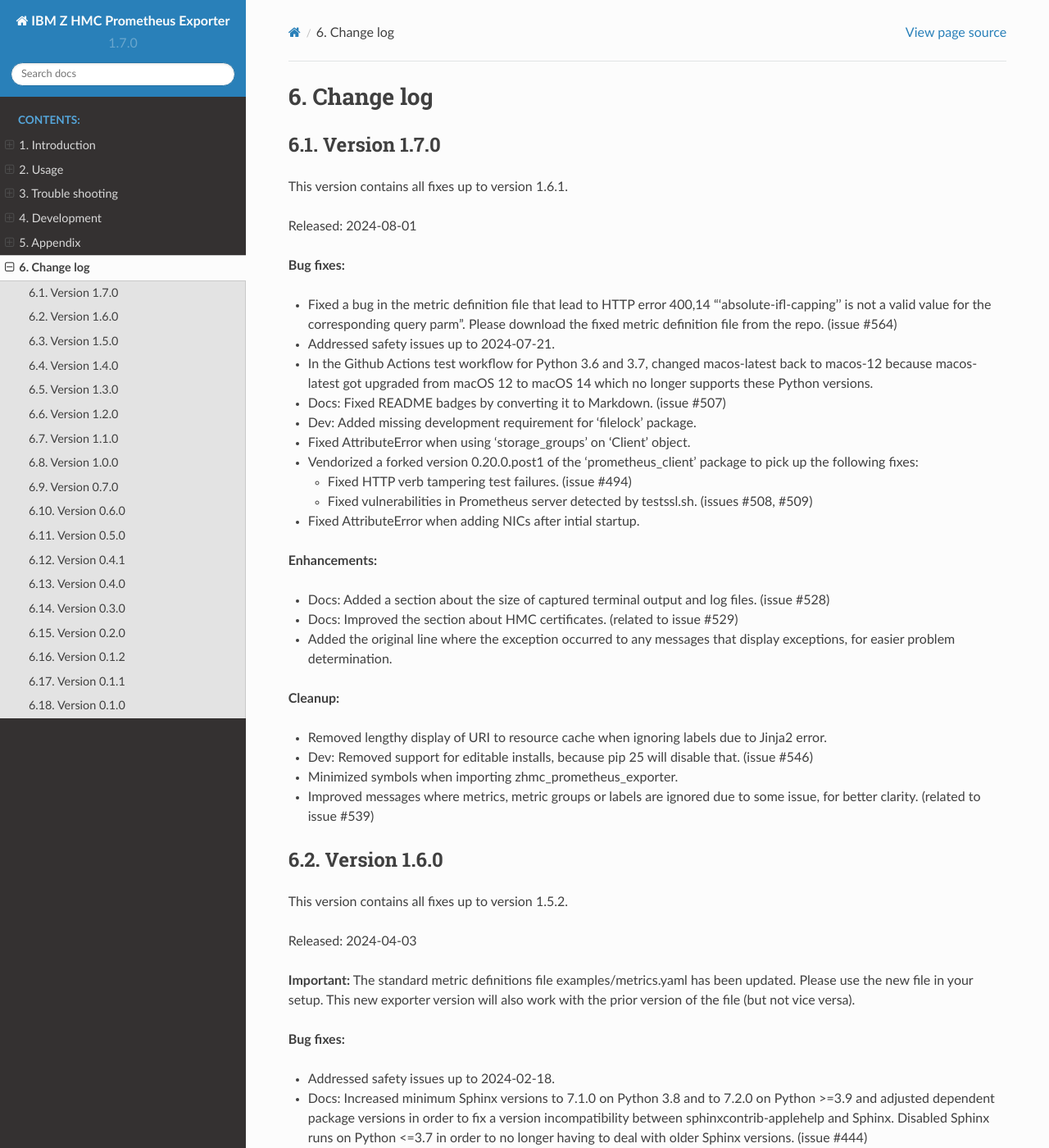
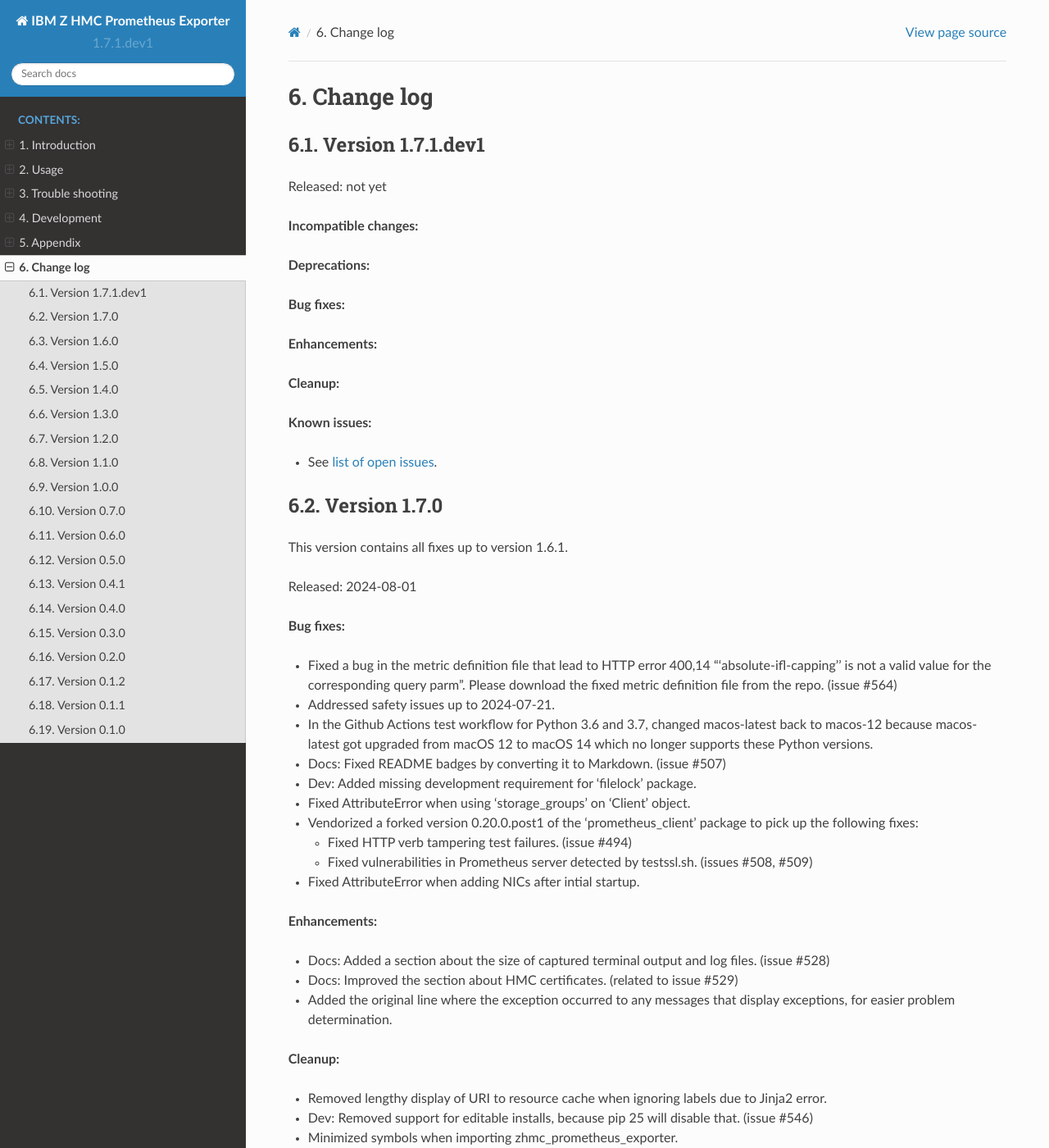
Before and after one commit to zhmcclient/zhmc-prometheus-exporter, a Sphinx documentation site: the page built from docs/changes.rst, in a window 1280 px wide and 1400 px high. Shown: the whole window at 82% size. Built offline with Sphinx 7.4.7 and the Read the Docs theme 2.0.0, drawn with Linux system fonts in a browser that asks for light colours; some of the changed text lies outside the part shown.

Commit message:
Start 1.7.1
Signed-off-by: Andreas Maier <maiera@de.ibm.com>

```diff
--- a/docs/changes.rst
+++ b/docs/changes.rst
@@ -15,6 +15,28 @@
 
 Change log
 ----------
+
+
+Version 1.7.1.dev1
+^^^^^^^^^^^^^^^^^^
+
+Released: not yet
+
+**Incompatible changes:**
+
+**Deprecations:**
+
+**Bug fixes:**
+
+**Enhancements:**
+
+**Cleanup:**
+
+**Known issues:**
+
+* See `list of open issues`_.
+
+.. _`list of open issues`: https://github.com/zhmcclient/zhmc-prometheus-exporter/issues
 
 
 Version 1.7.0
--- a/zhmc_prometheus_exporter/_version.py
+++ b/zhmc_prometheus_exporter/_version.py
@@ -25,4 +25,4 @@
 #:
 #: * "M.N.P.dev1": A not yet released version M.N.P
 #: * "M.N.P": A released version M.N.P
-__version__ = '1.7.0'
+__version__ = '1.7.1.dev1'
```
